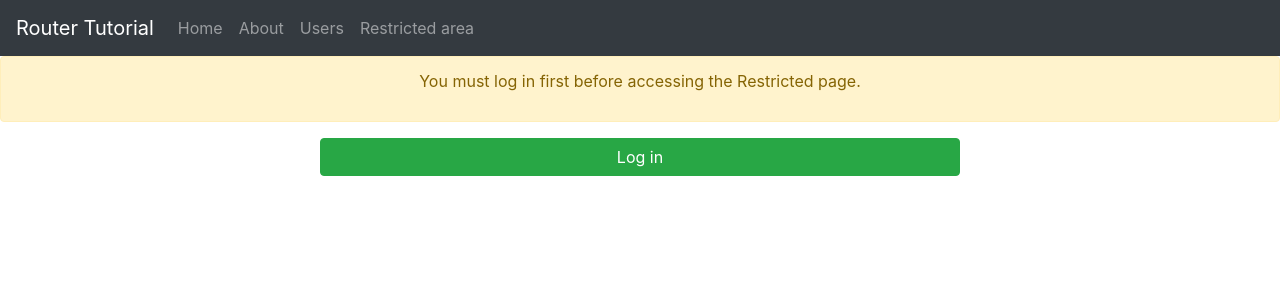
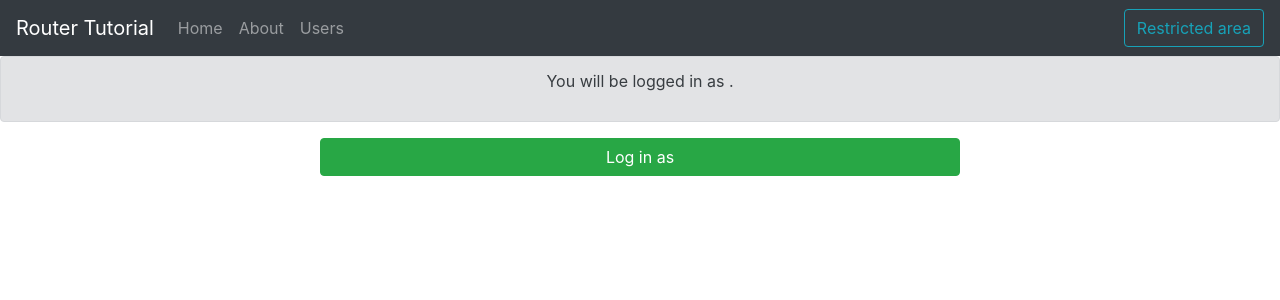
Before and after one commit to Murasakin/react__router-tutorial, a React (Create React App) app: page /login in a window 1280 px wide. Shown: the top 300 px of the page. Built offline with nearby package versions, Linux system fonts and the light colour scheme.

Commit message:
Login pela página de users possível; melhorias no layout

```diff
--- a/src/components/Header.jsx
+++ b/src/components/Header.jsx
@@ -2,7 +2,7 @@ import React from 'react';
 import { Navbar, Nav, FormControl, Form, Button } from 'react-bootstrap';
 import { Link, useLocation } from 'react-router-dom';
 
-function Header({ state }) {
+function Header() {
 
     const location = useLocation();
 
@@ -13,7 +13,7 @@ function Header({ state }) {
 
             <Nav className="mr-auto" >
 
-                <Nav.Link as={Link} to="/" eventKey="/" active={location.pathname == "/"}>
+                <Nav.Link as={Link} to="/" active={location.pathname == "/"}>
 
                 {/* Aqui podemos usar o Nav.Link do bootstrap como se fosse um Link do router-dom.
                 Podemos, inclusive, passar as mesmas propriedades do Link para o Nav.Link e ele funciona normalmente.
@@ -31,11 +31,9 @@ function Header({ state }) {
                     Users
 				</Nav.Link>
 
-                <Nav.Link as={Link} to="/restricted" active={location.pathname == "/restricted"}>
-                    Restricted area
-				</Nav.Link>
+            </Nav>
 
-            </Nav>
+            <Button as={Link} to={"/restricted"} variant="outline-info">Restricted area</Button>
 
             {/* <Form inline>
                 <FormControl type="text" placeholder="Search" className="mr-sm-2" />
--- a/src/context/AuthContext.js
+++ b/src/context/AuthContext.js
@@ -4,9 +4,9 @@ export let auth = {
     isLogged: false,
     userName: "",
     redirected: false,
-    logIn: function(cb) {
+    logIn: function(name, cb) {
         this.isLogged = true;
-        this.userName = "admin";
+        this.userName = name == null ? "admin" : name;
         setTimeout(cb, 500);
     },
     logOut: function(cb) {
--- a/src/page-components/Home.jsx
+++ b/src/page-components/Home.jsx
@@ -11,7 +11,7 @@ function Home() {
         location.search === "?signedout" ? (
             <>
                 <Alert variant="danger">
-                    You have logged out!
+                <p style={{textAlign: 'center'}}>You have logged out.</p>
                 </Alert>
                 <Card
                     bg="light"
--- a/src/page-components/LoginPage.jsx
+++ b/src/page-components/LoginPage.jsx
@@ -4,25 +4,36 @@ import { Button } from 'react-bootstrap';
 import { useHistory } from 'react-router';
 import { AuthContext } from '../context/AuthContext';
 
-function LoginPage() {
+function LoginPage({ userName }) {
 
     const history = useHistory();
 
     const authValue = useContext(AuthContext);
 
-    function login() {
-        authValue.logIn(() => {history.replace("/restricted")});
+    function login(name) {
+        authValue.logIn(name, () => {history.replace("/restricted")});
     }
 
     return (
+        history.location.search === "?redirectRestricted" ? (
             <>
                 <Alert variant="warning">
                     <p style={{textAlign: 'center'}}>You must log in first before accessing the Restricted page.</p>
                 </Alert>
                 <Button style={{margin: '0 auto', width: '50%'}} block variant="success" onClick={() => {
-                login()
+                    login(null)
                 }}>Log in</Button>
             </>
+        ) : (
+            <>
+                <Alert variant="secondary">
+                    <p style={{textAlign: 'center'}}>You will be logged in as {`${history.location.search.substring(1)}`}.</p>
+                </Alert>
+                <Button style={{margin: '0 auto', width: '50%'}} block variant="success" onClick={() => {
+                    login(history.location.search.substring(1))
+                }}>Log in as {`${history.location.search.substring(1)}`}</Button>
+            </>
+        )
     )
 }
 
--- a/src/page-components/Restricted.jsx
+++ b/src/page-components/Restricted.jsx
@@ -39,7 +39,7 @@ function Restricted() {
                 }}>Log out</Button>
             </>
         ) : (
-            <Redirect to="/login"></Redirect>
+            <Redirect to="/login?redirectRestricted"></Redirect>
         )
 
     )
--- a/src/page-components/User.jsx
+++ b/src/page-components/User.jsx
@@ -1,6 +1,7 @@
 import React from 'react';
-import { Card } from 'react-bootstrap';
+import { Button, Card } from 'react-bootstrap';
 import { useParams } from 'react-router';
+import { Link } from 'react-router-dom';
 
 function User() {
 
@@ -12,6 +13,7 @@ function User() {
             <Card.Text style={{textAlign: 'center'}}>
                 You are on the page from user: {userId.charAt(0).toUpperCase() + userId.substring(1)}.
             </Card.Text>
+            <Button as={Link} to={`/login?${userId}`}>Log in</Button>
         </Card.Body>
 
     )
--- a/src/page-components/Users.jsx
+++ b/src/page-components/Users.jsx
@@ -15,13 +15,13 @@ function Users() {
             <Card.Header>
                 <Nav variant="tabs">
                     <Nav.Item>
-                        <Nav.Link as={Link} to={`${match.url}/daniel`} eventKey="/daniel">Daniel</Nav.Link>
+                        <Nav.Link as={Link} to={`${match.url}/Daniel`} eventKey="/daniel">Daniel</Nav.Link>
                     </Nav.Item>
                     <Nav.Item>
-                        <Nav.Link as={Link} to={`${match.url}/felipe`} eventKey="/felipe">Felipe</Nav.Link>
+                        <Nav.Link as={Link} to={`${match.url}/Felipe`} eventKey="/felipe">Felipe</Nav.Link>
                     </Nav.Item>
                     <Nav.Item>
-                        <Nav.Link as={Link} to={`${match.url}/ana`} eventKey="/ana">Ana</Nav.Link>
+                        <Nav.Link as={Link} to={`${match.url}/Ana`} eventKey="/ana">Ana</Nav.Link>
                     </Nav.Item>
                 </Nav>
             </Card.Header>
```
Lines whose indentation alone changed are shown as unchanged.
